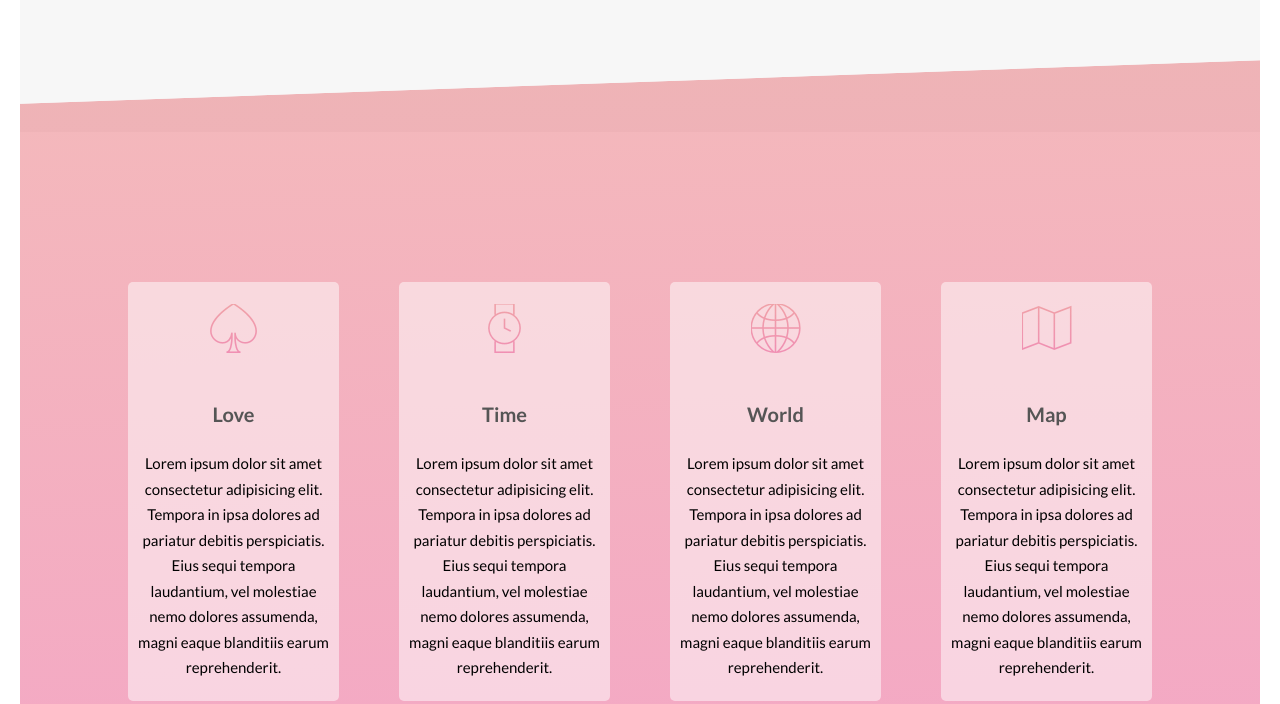
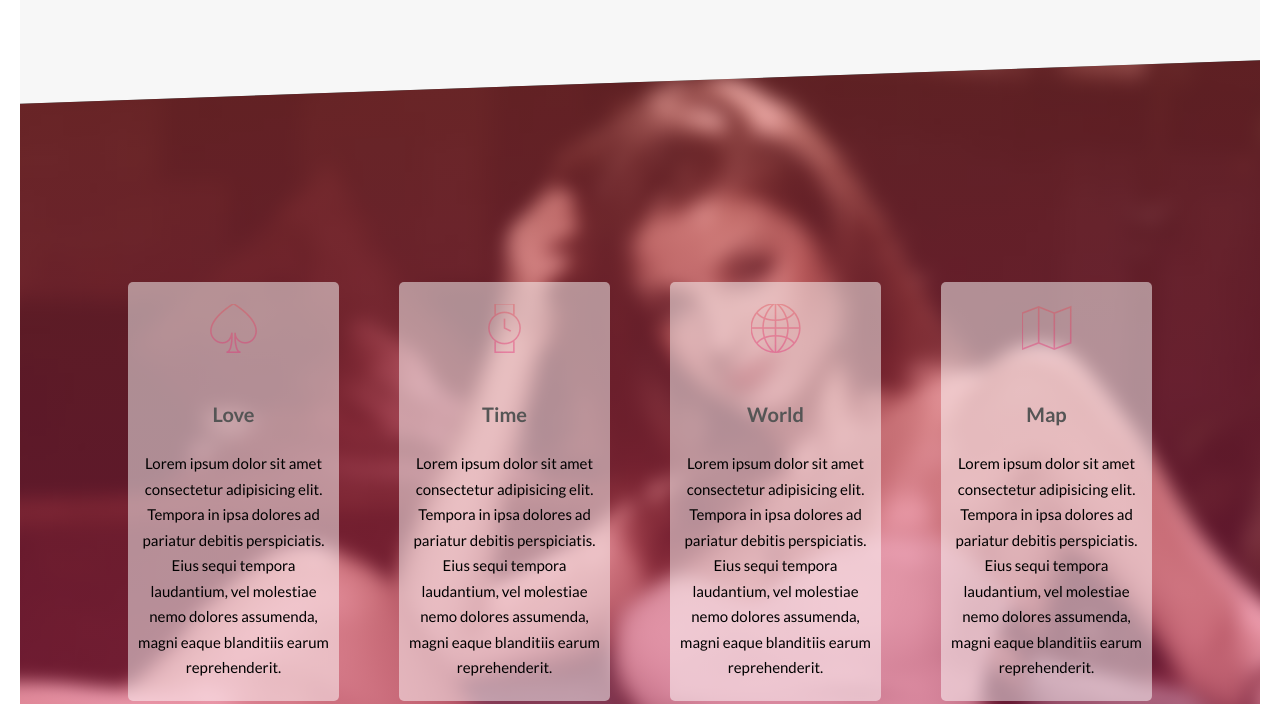
Before and after one commit to vmwhoami/advanced-css, a website: page index.html in a window 1280 px wide. Shown: the part 1388-2092 px from the top of the page. Drawn offline with Linux system fonts and the light colour scheme; the site is published under a folder, as on GitHub Pages, so addresses that start at the root find nothing.

Commit message:
Change image links

```diff
--- a/css/pizdiuc.css
+++ b/css/pizdiuc.css
@@ -56,7 +56,7 @@
   position: absolute;
   width: 100%;
   height: 100%;
-  background: url("/img/olea2.jpg") 0 30% no-repeat;
+  background: url("../img/olea2.jpg") 0 30% no-repeat;
   transform: scale(1.1);
   filter: grayscale(50%) blur(0.8rem);
   background-size: cover;
```
Also changed, not shown: README.md.
